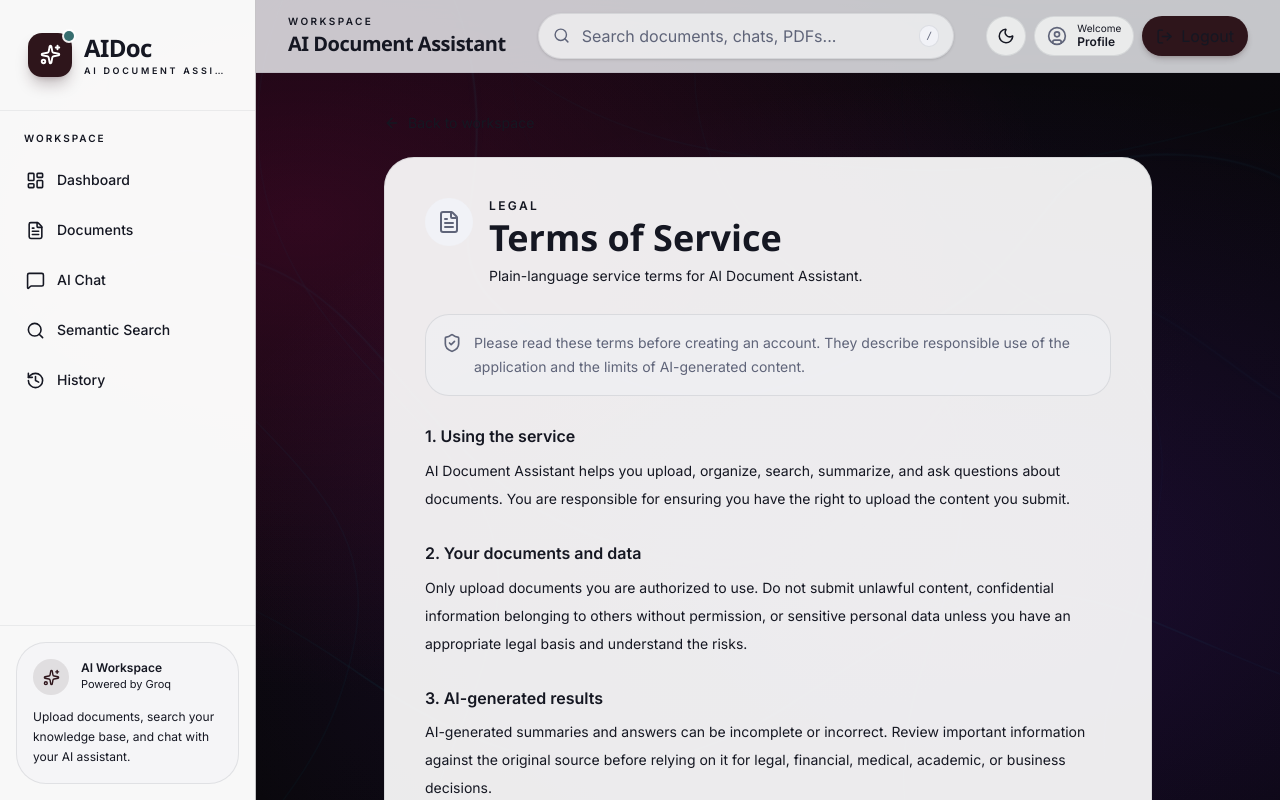
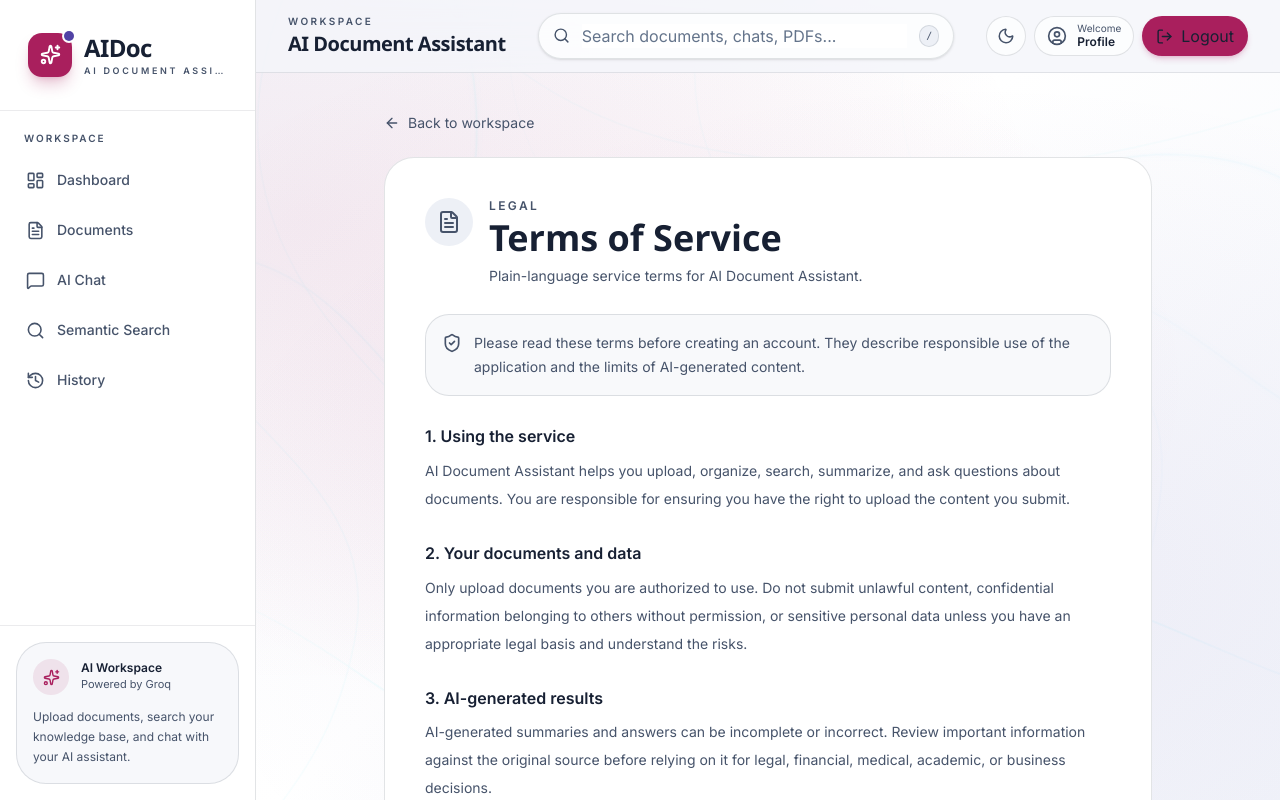
Before and after one commit to swarup-infy/AI-DOC-Assistant, a React (Vite) app in the folder frontend/: page /terms in a window 1280 px wide. Shown: the top 800 px of the page. Built offline with nearby package versions, Linux system fonts and the light colour scheme; no server answers.

Commit message:
fix(theme): improve light mode contrast and shared surfaces

```diff
--- a/frontend/src/styles/global.css
+++ b/frontend/src/styles/global.css
@@ -77,46 +77,48 @@
 :root[data-theme="light"] {
   color-scheme: light;
 
-  --bg: #f5f7fb;
+  /* Calm neutral surfaces with consistently dark, readable typography. */
+  --bg: #f4f6fb;
   --bg-elevated: #ffffff;
   --surface: #ffffff;
-  --surface-2: #f4f5f9;
-  --surface-3: #eceef5;
-  --card: rgba(255, 255, 255, 0.92);
+  --surface-2: #f8f9fc;
+  --surface-3: #eef1f7;
+  --card: rgba(255, 255, 255, 0.98);
   --card-solid: #ffffff;
-  --muted: #f1f2f7;
-  --accent: #F3E7EA;
+  --muted: #edf0f6;
+  --accent: #e8eaf3;
 
-  --fg: #151722;
-  --fg-muted: #5f6479;
-  --fg-dim: #8b90a4;
+  --fg: #172033;
+  --fg-muted: #46536a;
+  --fg-dim: #64748b;
 
-  --border: rgba(15, 23, 42, 0.09);
-  --border-strong: rgba(15, 23, 42, 0.15);
-  --ring: rgba(46, 21, 27, 0.32);
+  --border: rgba(23, 32, 51, 0.12);
+  --border-strong: rgba(23, 32, 51, 0.2);
+  --ring: rgba(180, 35, 101, 0.42);
 
-  --primary: #2E151B;
-  --primary-hover: #1C3334;
-  --primary-active: #1C3334;
+  /* Deep berry and indigo remain legible with white button labels. */
+  --primary: #a91f5d;
+  --primary-hover: #8f194f;
+  --primary-active: #741441;
   --primary-fg: #ffffff;
 
-  --secondary: #376E6F;
-  --secondary-hover: #1C3334;
+  --secondary: #5142a5;
+  --secondary-hover: #403487;
   --secondary-fg: #ffffff;
 
-  --success: #16a34a;
-  --warning: #d97706;
-  --danger: #e11d48;
-  --info: #0284c7;
+  --success: #137547;
+  --warning: #945600;
+  --danger: #b4233c;
+  --info: #075e9a;
 
-  --gradient-brand: linear-gradient(135deg, #2E151B 0%, #DA7B93 45%, #376E6F 100%);
-  --gradient-text: linear-gradient(90deg, #171722 0%, #2E151B 55%, #376E6F 100%);
+  --gradient-brand: linear-gradient(135deg, #a91f5d 0%, #7651bd 52%, #5142a5 100%);
+  --gradient-text: linear-gradient(90deg, #172033 0%, #8f194f 55%, #5142a5 100%);
 
-  --shadow-xs: 0 1px 2px rgba(15, 23, 42, 0.04);
-  --shadow-sm: 0 6px 18px -10px rgba(15, 23, 42, 0.12);
-  --shadow-md: 0 18px 45px -18px rgba(15, 23, 42, 0.16);
-  --shadow-lg: 0 30px 70px -24px rgba(15, 23, 42, 0.2);
-  --shadow-glow: 0 0 0 1px rgba(46, 21, 27, 0.12), 0 14px 38px -12px rgba(55, 110, 111, 0.16);
+  --shadow-xs: 0 1px 2px rgba(23, 32, 51, 0.04);
+  --shadow-sm: 0 5px 16px -8px rgba(23, 32, 51, 0.12);
+  --shadow-md: 0 16px 38px -18px rgba(23, 32, 51, 0.16);
+  --shadow-lg: 0 26px 64px -24px rgba(23, 32, 51, 0.2);
+  --shadow-glow: 0 0 0 1px rgba(169, 31, 93, 0.12), 0 12px 32px -12px rgba(81, 66, 165, 0.14);
 }
 
 @theme inline {
@@ -180,7 +182,7 @@ body {
   min-width: 320px;
   margin: 0;
   overflow-x: hidden;
-  background: #08070b;
+  background: var(--bg);
   color: var(--fg);
   font-family: var(--font-sans);
   line-height: 1.55;
@@ -263,7 +265,7 @@ ol {
 .aurora-bg {
   position: relative;
   isolation: isolate;
-  background: #08070b !important;
+  background: var(--bg);
 }
 
 .app-shell::before,
@@ -274,10 +276,10 @@ ol {
   z-index: -2;
   pointer-events: none;
   background:
-    radial-gradient(ellipse at 50% 48%, rgba(45, 23, 38, .2), transparent 62%),
-    radial-gradient(ellipse at 18% 18%, rgba(255, 8, 126, .16), transparent 28%),
-    radial-gradient(ellipse at 82% 82%, rgba(129, 44, 240, .17), transparent 30%),
-    linear-gradient(135deg, #08070b 0%, #0a080d 52%, #060609 100%);
+    radial-gradient(ellipse at 50% 48%, color-mix(in srgb, var(--primary) 5%, transparent), transparent 62%),
+    radial-gradient(ellipse at 18% 18%, color-mix(in srgb, var(--primary) 7%, transparent), transparent 28%),
+    radial-gradient(ellipse at 82% 82%, color-mix(in srgb, var(--secondary) 7%, transparent), transparent 30%),
+    linear-gradient(135deg, var(--bg) 0%, var(--bg-elevated) 52%, var(--bg) 100%);
   background-size: 100% 100%, 180% 180%, 180% 180%, 100% 100%;
   animation: sharedAuroraDrift 24s ease-in-out infinite alternate;
 }
@@ -408,6 +410,46 @@ ol {
 /* Accessible text and control colors for the dark workspace theme. */
 .app-shell {
   color: var(--fg);
+  background-color: var(--bg);
+}
+
+:root[data-theme="light"] .app-shell::after,
+:root[data-theme="light"] .aurora-bg::after {
+  opacity: 0.025;
+}
+
+:root[data-theme="light"] .app-shell :where(.text-gray-300, .text-gray-400, .text-gray-500, .text-slate-300, .text-slate-400, .text-slate-500, .text-zinc-300, .text-zinc-400, .text-zinc-500) {
+  color: var(--fg-muted);
+}
+
+:root[data-theme="light"] .app-shell :where(.border-white\/5, .border-white\/10, .border-white\/15, .border-white\/20) {
+  border-color: var(--border);
+}
+
+:root[data-theme="light"] .app-shell :where(input, textarea, select) {
+  background-color: var(--surface);
+  color: var(--fg);
+  border-color: var(--border-strong);
+}
+
+:root[data-theme="light"] .app-shell :where(input, textarea, select)::placeholder {
+  color: var(--fg-dim);
+}
+
+:root[data-theme="light"] .app-shell :where(table th, table td) {
+  border-color: var(--border);
+}
+
+:root[data-theme="light"] .app-shell :where(code, pre) {
+  color: var(--fg);
+}
+
+:root[data-theme="light"] .app-shell :where(.text-muted-foreground) {
+  color: var(--fg-muted);
+}
+
+:root[data-theme="light"] .app-shell :where(.bg-black\/20, .bg-black\/30, .bg-black\/40, .bg-slate-900\/20, .bg-slate-900\/30, .bg-slate-900\/40) {
+  background-color: var(--surface-2);
 }
 
 .app-shell :where(h1, h2, h3, h4, h5, h6, strong, b) {
```
